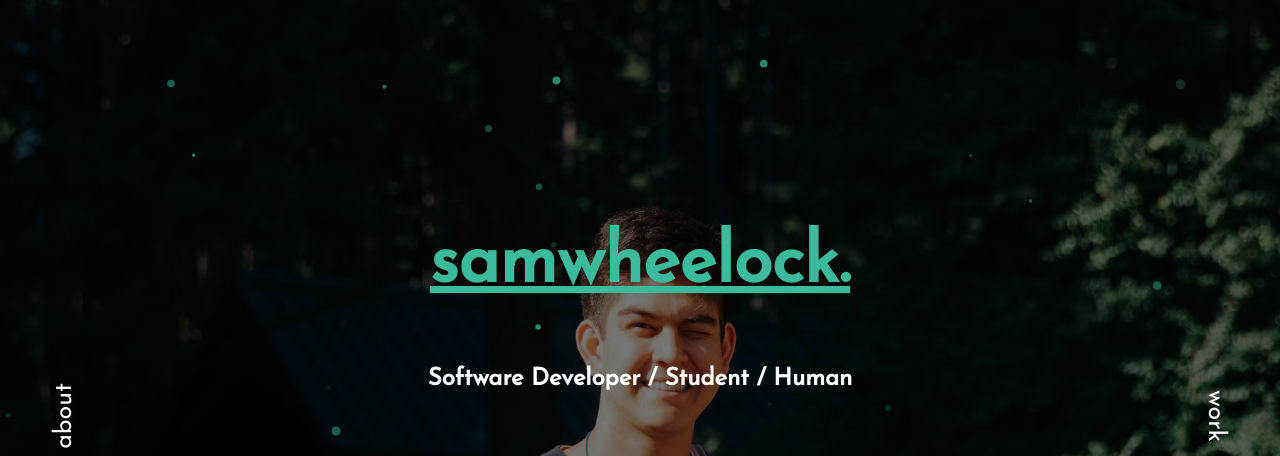
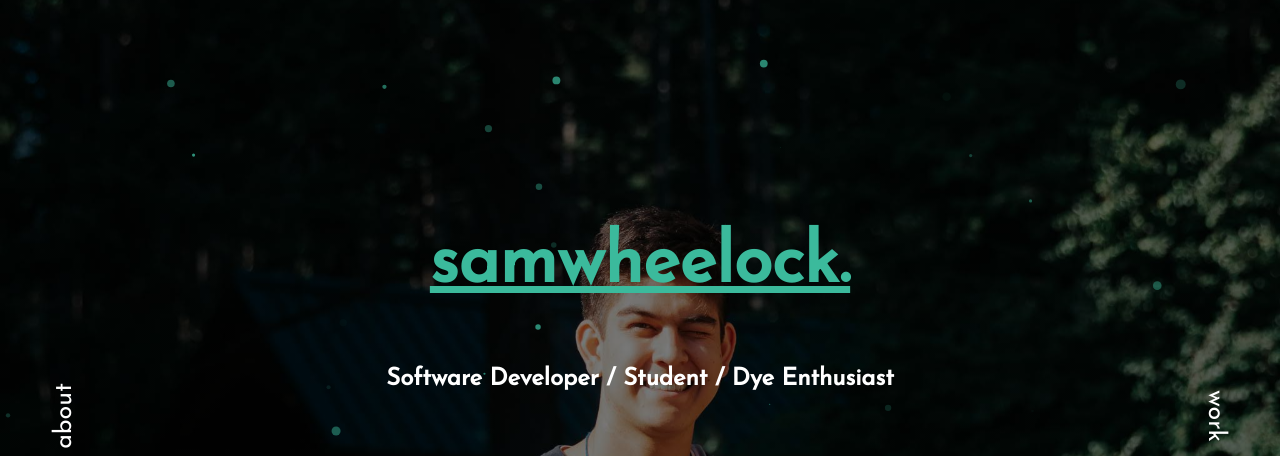
Before and after one commit to wheelsam/Website_2.0, a website: page index.html in a window 1280 px wide. Shown: the top 456 px of the page. Drawn offline with nearby package versions, Linux system fonts and the light colour scheme.

Commit message:
Little Change

```diff
--- a/index.html
+++ b/index.html
@@ -30,7 +30,7 @@
     <a id="contact" onclick="showcontact()" class="animated fadeIn" style="animation-delay:2.2s;">contact</a>
     <div id="middle" class="animated slideInDown" style="animation-delay:2.0s;">
         <h1>samwheelock.</h1>
-        <h2>Software Developer / Student / Human</h2>
+        <h2>Software Developer / Student / Dye Enthusiast</h2>
         <div id="menu">
             <a onclick="showabout()">about</a>
             <a onclick="showwork()">work</a>
```
